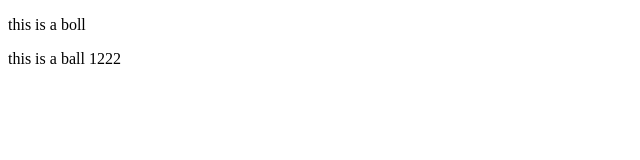
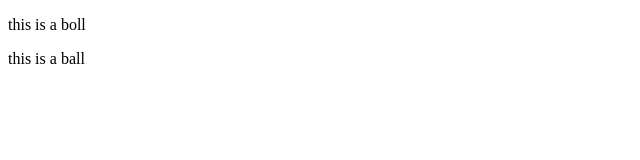
Before and after one commit to XiaoKangxin/gitDemo, a plain HTML site: page index.html in a window 1280 px wide. Shown: the full height of the page, 0-640 px from the left. Drawn offline with Linux system fonts and the light colour scheme.

Commit message:
Revert "第三次提交"
This reverts commit 43ce743fdada100211549d01a163b848009f4d85.

```diff
--- a/index.html
+++ b/index.html
@@ -8,6 +8,6 @@
 </head>
 <body>
     <p>this is a boll</p>
-    <p>this is a ball 1222</p>
+    <p>this is a ball</p>
 </body>
 </html>
```
